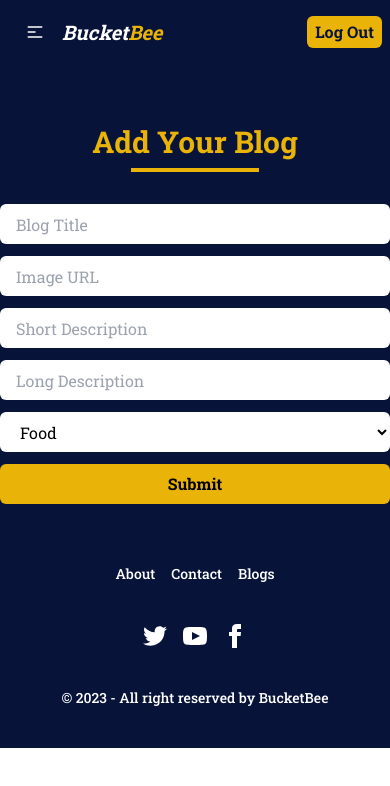
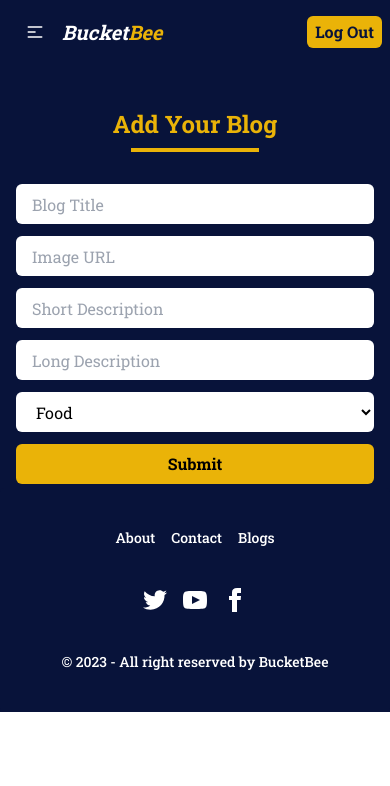
Before and after one commit to avideb24/bucketBee-client, a React (Vite) app: page /addBlog in a window 390 px wide. Shown: the top 786 px of the page. Built offline with nearby package versions, Linux system fonts and the light colour scheme; no server answers; sample sign-in values are in the browser's storage.

Commit message:
responsive added to add blog page

```diff
--- a/src/Pages/AddBlog.jsx
+++ b/src/Pages/AddBlog.jsx
@@ -67,8 +67,8 @@
     return (
         <div className="max-w-7xl mx-auto">
             <NavBar></NavBar>
-            <div className="my-5">
-                <h2 className="text-center text-3xl text-yellow-500 font-bold pt-10 pb-2">Add Your Blog</h2>
+            <div className="my-1 sm:my-5 mx-4">
+                <h2 className="text-center text-2xl sm:text-3xl text-yellow-500 font-bold pt-10 pb-2">Add Your Blog</h2>
                 <div className='w-32 h-1 mx-auto bg-yellow-500 mb-8'></div>
                 <form className="max-w-5xl mx-auto space-y-3" onSubmit={handleBlogSubmit}>
                     <input type="text" className="w-full h-10 px-4 outline-none bg-white text-black font-normal rounded-md" name="title" placeholder="Blog Title" /> <br />
--- a/src/Pages/AllBlogs.jsx
+++ b/src/Pages/AllBlogs.jsx
@@ -60,6 +60,7 @@
     return (
         <div className="max-w-7xl mx-auto">
             <NavBar></NavBar>
+            <div className="">
                 <div className="pt-10 pb-10 flex justify-center gap-6">
                     <select onChange={handleSelect} className="bg-white text-[#08133a] px-4 py-2 rounded-md cursor-pointer">
                         <option value="Food">Food</option>
@@ -103,6 +104,7 @@
                             </div>
                     }
                 </div>
+            </div>
             <Footer></Footer>
         </div>
     );
```
Lines whose indentation alone changed are shown as unchanged.
